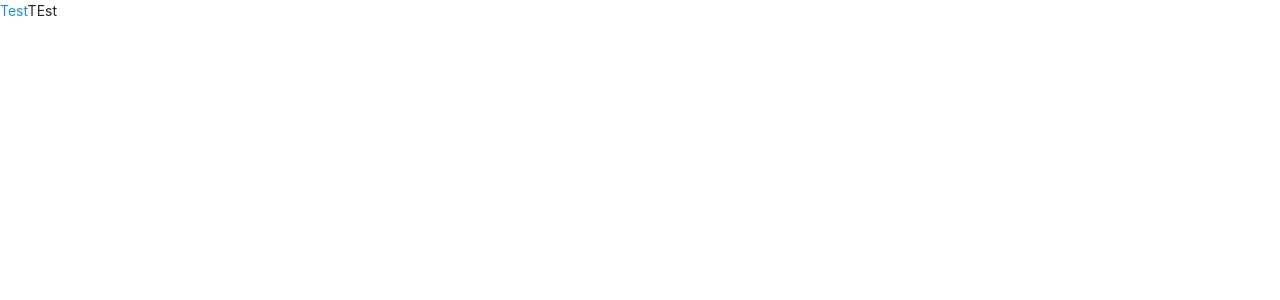
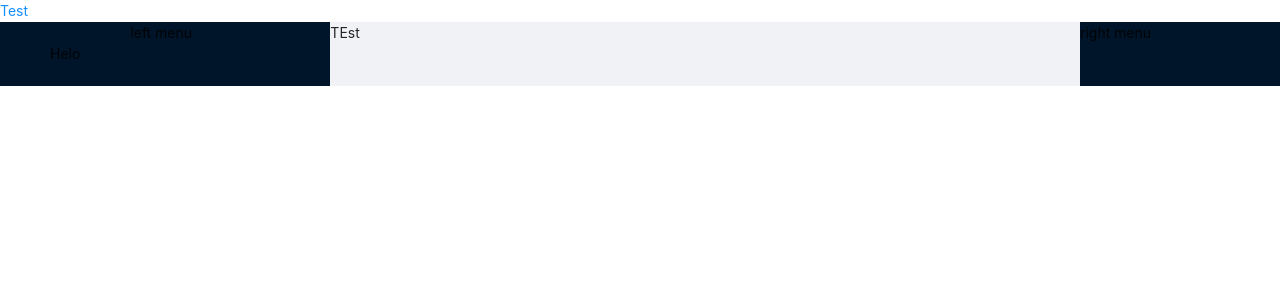
Before and after one commit to paulng99/cccmmwc_kit, a React (Create React App) app in the folder cccmmwc_antd/: page /test in a window 1280 px wide. Shown: the top 300 px of the page. Built offline with nearby package versions, Linux system fonts and the light colour scheme.

Commit message:
2022-04-13

```diff
--- a/cccmmwc_antd/src/App.tsx
+++ b/cccmmwc_antd/src/App.tsx
@@ -1,4 +1,3 @@
-import { Button } from 'antd';
 import { Route, Routes, Link } from "react-router-dom";
 import { Test } from "./modules/Test/Test"
 import './App.css';
@@ -8,7 +7,7 @@ function App() {
     <>
       <Link to="/test">Test</Link>
       <Routes>
-        <Route index={false} path='/test' element={<Test />} />
+          <Route path='/test' element={<Test />} />
       </Routes>
     </>
   );
--- /dev/null
+++ b/cccmmwc_antd/src/layouts/Dashboard/Dashboard.css
@@ -0,0 +1,13 @@
+#components-layout-demo-responsive .logo {
+    height: 32px;
+    margin: 16px;
+    background: rgba(255, 255, 255, 0.2);
+  }
+
+  .site-layout-sub-header-background {
+    background: #fff;
+  }
+
+  .site-layout-background {
+    background: #fff;
+  }
--- /dev/null
+++ b/cccmmwc_antd/src/layouts/Dashboard/Dashboard.tsx
@@ -0,0 +1,26 @@
+import { Layout } from "antd";
+import { FC } from "react";
+import "./Dashboard.css"
+const { Header, Content, Sider } = Layout;
+
+const Dashboard: FC = (prop: any) => {
+
+    return (
+        <>
+            <Layout>
+                <Header>Helo</Header>
+                <Sider>
+                    left menu
+                </Sider>
+                <Content>
+                    {prop.children}
+                </Content>
+                <Sider>
+                    right menu
+                </Sider>
+            </Layout>
+        </>
+    );
+}
+
+export default Dashboard;
--- a/cccmmwc_antd/src/modules/Test/Test.tsx
+++ b/cccmmwc_antd/src/modules/Test/Test.tsx
@@ -1,7 +1,9 @@
+import Dashboard from "../../layouts/Dashboard/Dashboard"
+
 export const Test = () => {
     return (
-        <>
+        <Dashboard>
             TEst
-        </>
+        </Dashboard>
     )
 }
```
